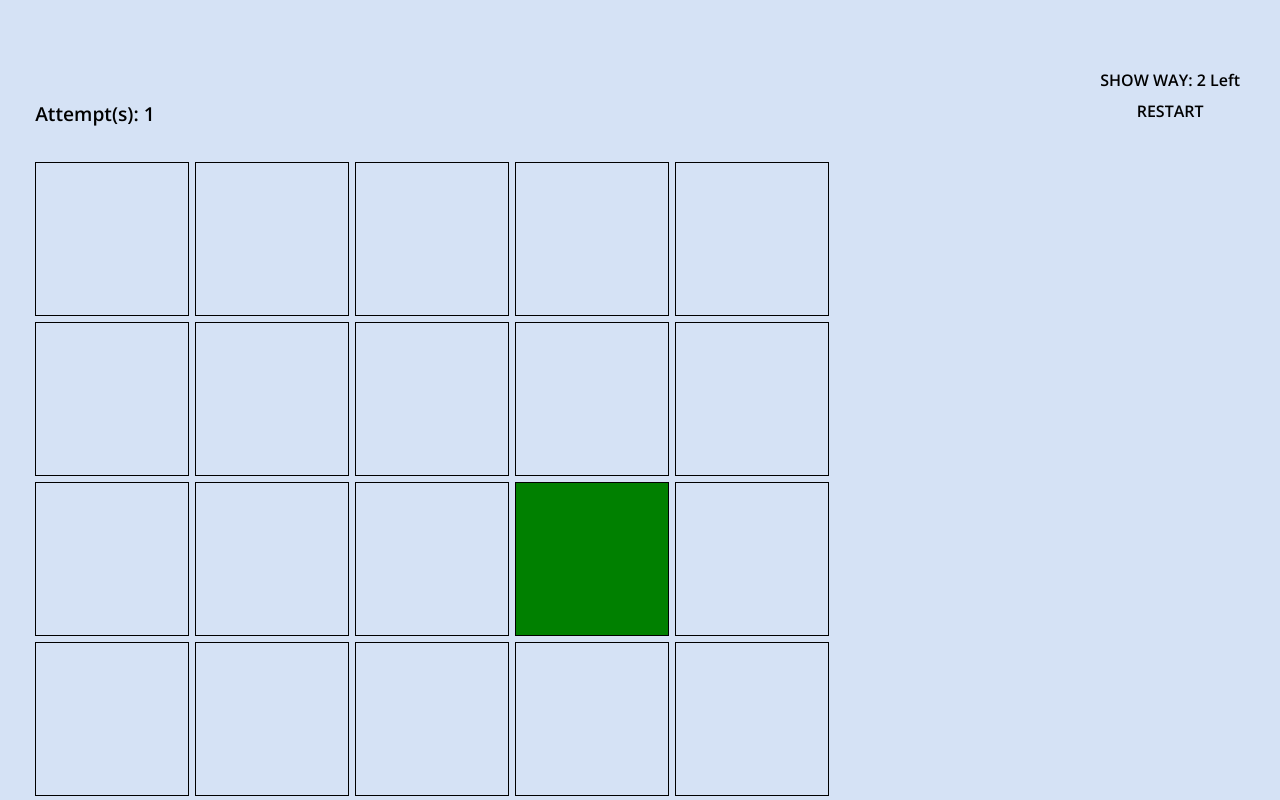
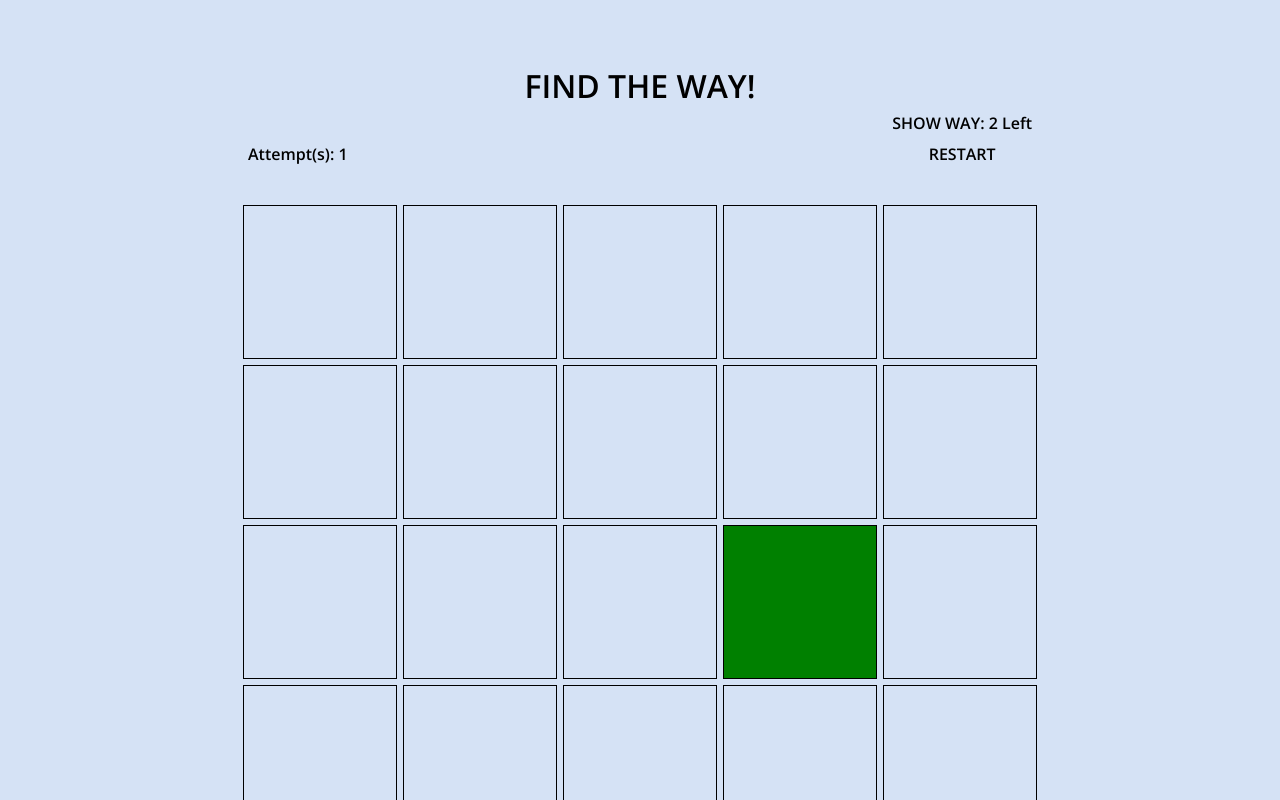
Before and after one commit to jeffoo713/find_the_way, a React app in the folder client/: page / in a window 1280 px wide. Both pictures are taken after a click on the element "EASY: 5X5". Shown: the top 800 px of the page. Built offline with nearby package versions, Linux system fonts and the light colour scheme.

Commit message:
BoardTopBar style update

```diff
--- a/client/src/components/Board/Board.tsx
+++ b/client/src/components/Board/Board.tsx
@@ -18,13 +18,11 @@ function Board() {
 
   return (
     <BoardContextProvider {...boardState}>
-      <div>
-        <BoardTopBar />
-        <div className='board' style={{ gridTemplateColumns: `repeat(${widthSize}, 1fr)` }}>
-          {board.flat(1).map((_cell, cellIdx) => (
-            <Cell key={`cell-${cellIdx}`} cellIndex={cellIdx} />
-          ))}
-        </div>
+      <BoardTopBar />
+      <div className='board' style={{ gridTemplateColumns: `repeat(${widthSize}, 1fr)` }}>
+        {board.flat(1).map((_cell, cellIdx) => (
+          <Cell key={`cell-${cellIdx}`} cellIndex={cellIdx} />
+        ))}
       </div>
     </BoardContextProvider>
   );
--- a/client/src/components/Board/board.style.scss
+++ b/client/src/components/Board/board.style.scss
@@ -1,6 +1,6 @@
 .board {
   display: grid;
-  width: 100vw;
+  width: 100%;
   max-width: 800px;
-  margin-top: 2rem;
+  margin: 2rem auto;
 }
--- a/client/src/components/BoardTopBar/BoardTopBar.tsx
+++ b/client/src/components/BoardTopBar/BoardTopBar.tsx
@@ -14,7 +14,9 @@ function BoardTopBar() {
 
   return (
     <div className='board-top-bar'>
-      <p>{`Attempt(s): ${attemptCount}`}</p>
+      <h1>FIND THE WAY!</h1>
+      <div className='board-info-banner'>
+        <span>{`Attempt(s): ${attemptCount}`}</span>
         <div className='function-key-group'>
           <span
             onClick={temporaryShowWay}
@@ -34,6 +36,7 @@ function BoardTopBar() {
           </span>
         </div>
       </div>
+    </div>
   );
 }
 
--- a/client/src/components/BoardTopBar/boardTopBar.style.scss
+++ b/client/src/components/BoardTopBar/boardTopBar.style.scss
@@ -1,13 +1,23 @@
 .board-top-bar {
+  display: flex;
+  flex-direction: column;
+  align-items: stretch;
+  max-width: 800px;
+  margin: 2rem auto 0;
+
+  & > h1 {
+    text-align: center;
+  }
+
+  .board-info-banner {
     display: flex;
     justify-content: space-between;
     align-items: end;
     font-weight: 600;
-  margin-top: 2rem;
     padding: 0 0.2rem;
 
-  & > p {
-    font-size: 1.2rem;
+    & > span {
+      padding: 0.3rem;
     }
 
     .function-key-group {
@@ -29,3 +39,4 @@
       }
     }
   }
+}
```
Lines whose indentation alone changed are shown as unchanged.
